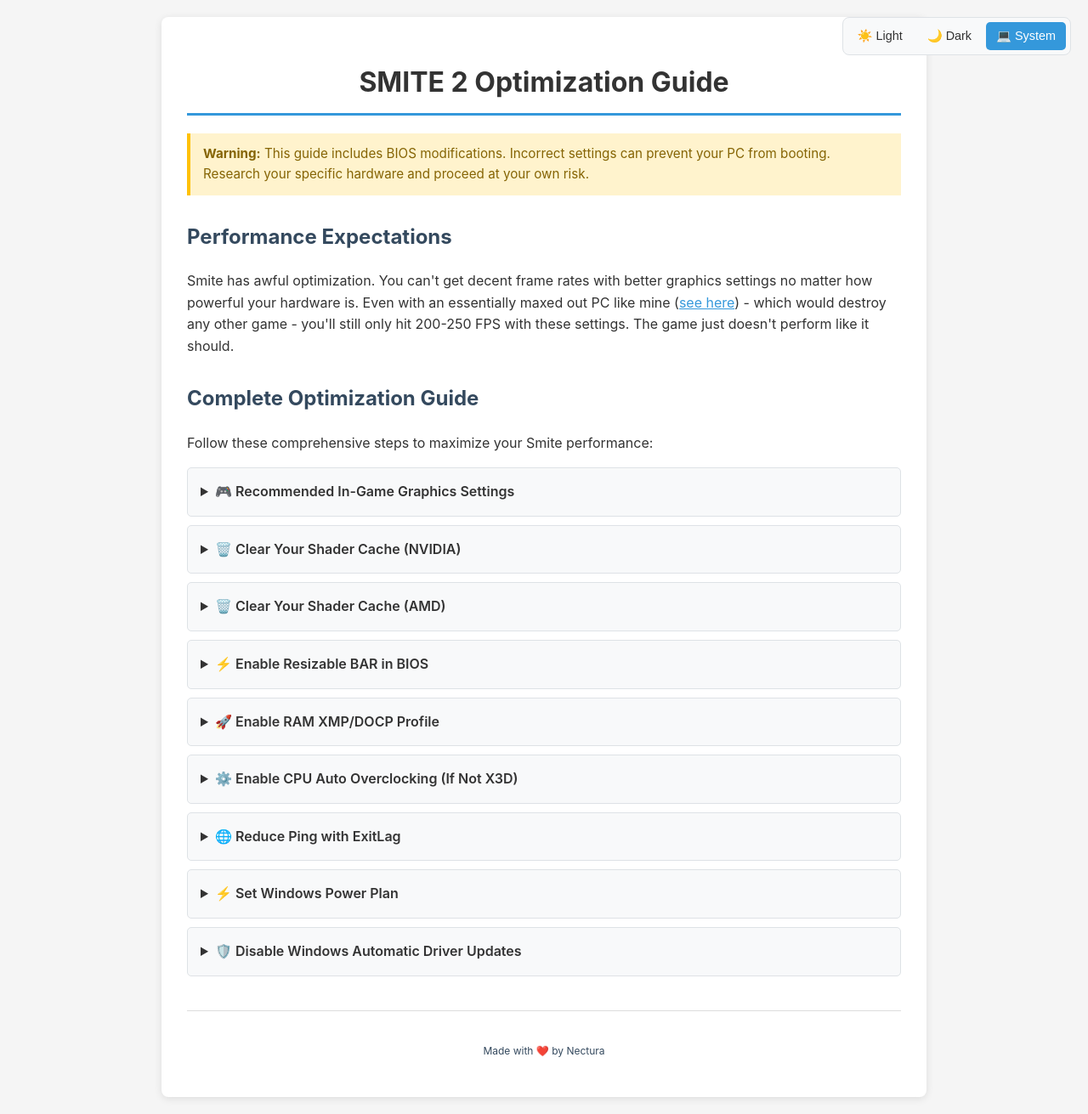
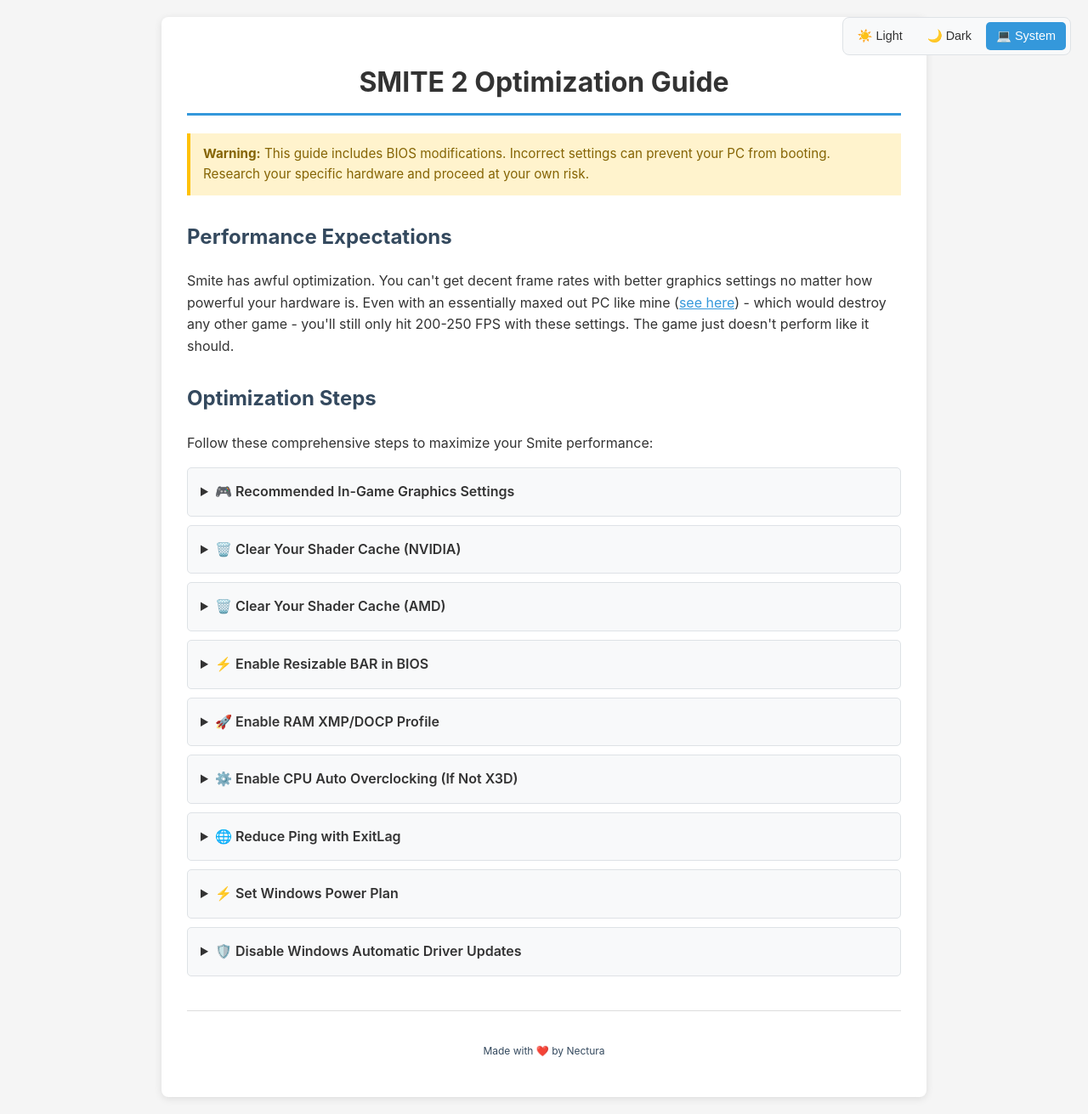
Before and after one commit to Nectura/smite-optimization-guide, a Jekyll site: the page built from README.md, in a window 1280 px wide. Shown: the whole page at 85% size. Built offline with Jekyll 4.4.1, drawn with Linux system fonts in a browser that asks for light colours; our own code applies the rules of GitHub Pages for plain Markdown files.

Commit message:
h2 subtitle text improvement

```diff
--- a/_layouts/default.html
+++ b/_layouts/default.html
@@ -37,7 +37,7 @@
       <h2>Performance Expectations</h2>
       <p>Smite has awful optimization. You can't get decent frame rates with better graphics settings no matter how powerful your hardware is. Even with an essentially maxed out PC like mine (<a href="https://pcpartpicker.com/user/Nectura/saved/#view=qVcJkL" target="_blank">see here</a>) - which would destroy any other game - you'll still only hit 200-250 FPS with these settings. The game just doesn't perform like it should.</p>
 
-      <h2>Complete Optimization Guide</h2>
+      <h2>Optimization Steps</h2>
       <p>Follow these comprehensive steps to maximize your Smite performance:</p>
 
       <details>
```
